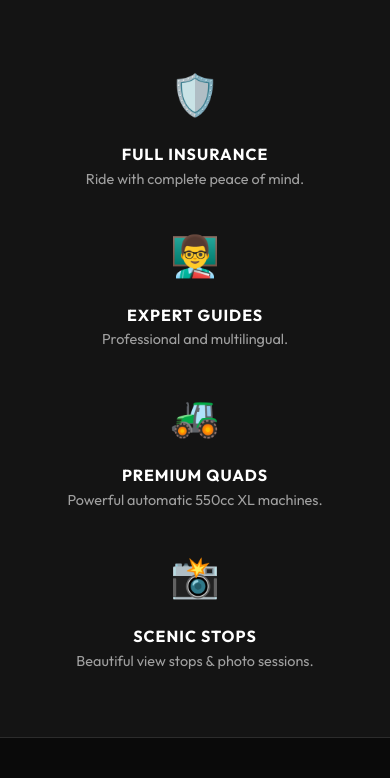
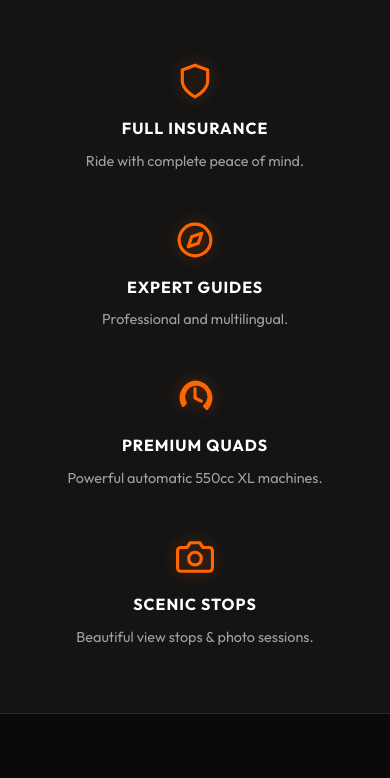
Before and after one commit to j4ck0b/website_quads, a plain HTML site: page index.html in a window 390 px wide. Shown: the part 846-1624 px from the top of the page. Drawn offline with nearby package versions, Linux system fonts and the light colour scheme; a script that the page names is missing.

Commit message:
Replace feature emojis with custom modern SVGs and integrate compact 1-click language switcher in mobile header next to hamburger

```diff
--- a/css/style.css
+++ b/css/style.css
@@ -470,11 +470,18 @@ footer {
         right: 0;
     }
     .lang-switcher {
-        display: none !important;
+        display: flex !important;
+        margin-right: 0.75rem;
+        padding: 2px;
+        gap: 1px;
+    }
+    .lang-switcher .lang-btn {
+        padding: 0.35rem 0.65rem;
+        font-size: 0.65rem;
+        border-radius: 16px;
     }
     .mobile-lang-container {
-        display: flex !important;
-        justify-content: center;
+        display: none !important;
     }
     .hero-btns {
         flex-direction: column;
--- a/index.html
+++ b/index.html
@@ -61,24 +61,32 @@
 
     <main>
         <section class="features" style="background: var(--bg-card); padding: 4rem 0; border-bottom: 1px solid var(--glass-border);">
-            <div class="container" style="display: grid; grid-template-columns: repeat(auto-fit, minmax(200px, 1fr)); gap: 2rem; text-align: center;">
-                <div class="feature-item">
-                    <div style="font-size: 2.5rem; color: var(--primary); margin-bottom: 1rem;">🛡️</div>
+            <div class="container" style="display: grid; grid-template-columns: repeat(auto-fit, minmax(200px, 1fr)); gap: 3rem; text-align: center;">
+                <div class="feature-item" style="display: flex; flex-direction: column; align-items: center; gap: 0.5rem;">
+                    <div style="margin-bottom: 0.5rem; display: flex; align-items: center; justify-content: center;">
+                        <svg viewBox="0 0 24 24" width="38" height="38" stroke="var(--primary)" stroke-width="2" fill="none" stroke-linecap="round" stroke-linejoin="round" style="filter: drop-shadow(0 0 8px rgba(255, 102, 0, 0.35));"><path d="M12 22s8-4 8-10V5l-8-3-8 3v7c0 6 8 10 8 10z"></path></svg>
+                    </div>
                     <h4 data-i18n="features.1.title">Full Insurance</h4>
                     <p style="font-size: 0.9rem; color: var(--text-muted);" data-i18n="features.1.desc">Ride with complete peace of mind.</p>
                 </div>
-                <div class="feature-item">
-                    <div style="font-size: 2.5rem; color: var(--primary); margin-bottom: 1rem;">👨‍🏫</div>
+                <div class="feature-item" style="display: flex; flex-direction: column; align-items: center; gap: 0.5rem;">
+                    <div style="margin-bottom: 0.5rem; display: flex; align-items: center; justify-content: center;">
+                        <svg viewBox="0 0 24 24" width="38" height="38" stroke="var(--primary)" stroke-width="2" fill="none" stroke-linecap="round" stroke-linejoin="round" style="filter: drop-shadow(0 0 8px rgba(255, 102, 0, 0.35));"><circle cx="12" cy="12" r="10"></circle><polygon points="16.24 7.76 14.12 14.12 7.76 16.24 9.88 9.88 16.24 7.76"></polygon></svg>
+                    </div>
                     <h4 data-i18n="features.2.title">Expert Guides</h4>
                     <p style="font-size: 0.9rem; color: var(--text-muted);" data-i18n="features.2.desc">Professional and multilingual.</p>
                 </div>
-                <div class="feature-item">
-                    <div style="font-size: 2.5rem; color: var(--primary); margin-bottom: 1rem;">🚜</div>
+                <div class="feature-item" style="display: flex; flex-direction: column; align-items: center; gap: 0.5rem;">
+                    <div style="margin-bottom: 0.5rem; display: flex; align-items: center; justify-content: center;">
+                        <svg viewBox="0 0 24 24" width="38" height="38" stroke="var(--primary)" stroke-width="2" fill="none" stroke-linecap="round" stroke-linejoin="round" style="filter: drop-shadow(0 0 8px rgba(255, 102, 0, 0.35));"><path d="M12 2a10 10 0 0 1 7.54 16.59l-1.41-1.41A8 8 0 1 0 5.88 15.17L4.46 16.59A10 10 0 0 1 12 2z"></path><polyline points="12 6 12 12 16 14"></polyline></svg>
+                    </div>
                     <h4 data-i18n="features.3.title">Premium Quads</h4>
                     <p style="font-size: 0.9rem; color: var(--text-muted);" data-i18n="features.3.desc">Powerful automatic 550cc XL machines.</p>
                 </div>
-                <div class="feature-item">
-                    <div style="font-size: 2.5rem; color: var(--primary); margin-bottom: 1rem;">📸</div>
+                <div class="feature-item" style="display: flex; flex-direction: column; align-items: center; gap: 0.5rem;">
+                    <div style="margin-bottom: 0.5rem; display: flex; align-items: center; justify-content: center;">
+                        <svg viewBox="0 0 24 24" width="38" height="38" stroke="var(--primary)" stroke-width="2" fill="none" stroke-linecap="round" stroke-linejoin="round" style="filter: drop-shadow(0 0 8px rgba(255, 102, 0, 0.35));"><path d="M23 19a2 2 0 0 1-2 2H3a2 2 0 0 1-2-2V8a2 2 0 0 1 2-2h4l2-3h6l2 3h4a2 2 0 0 1 2 2z"></path><circle cx="12" cy="13" r="4"></circle></svg>
+                    </div>
                     <h4 data-i18n="features.4.title">Scenic Stops</h4>
                     <p style="font-size: 0.9rem; color: var(--text-muted);" data-i18n="features.4.desc">Beautiful view stops & photo sessions.</p>
                 </div>
--- a/js/main.js
+++ b/js/main.js
@@ -13,7 +13,7 @@ const navLinks = document.querySelector('.nav-links');
 const navToggle = document.createElement('div');
 navToggle.className = 'nav-toggle';
 navToggle.innerHTML = '<span></span><span></span><span></span>';
-document.querySelector('.nav-content').insertBefore(navToggle, document.querySelector('.lang-switcher'));
+document.querySelector('.nav-content').appendChild(navToggle);
 
 navToggle.addEventListener('click', () => {
     navLinks.classList.toggle('active');
```
